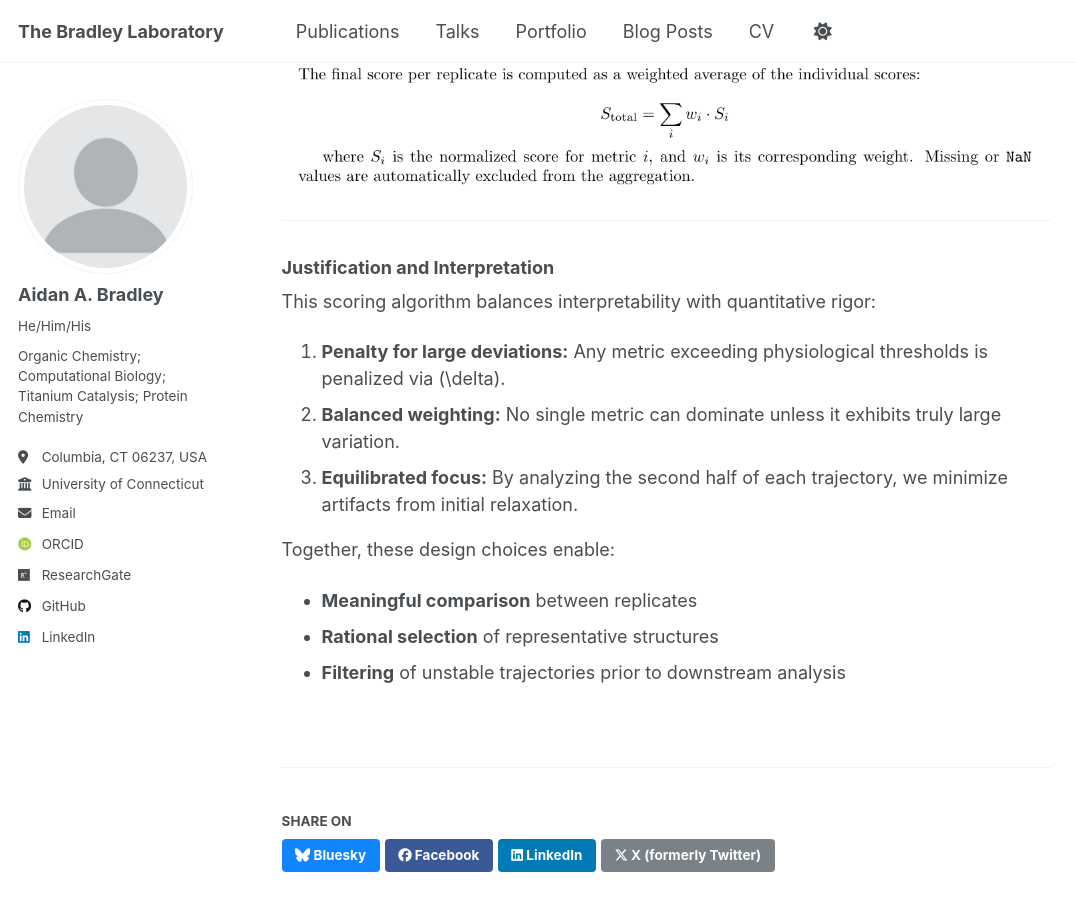
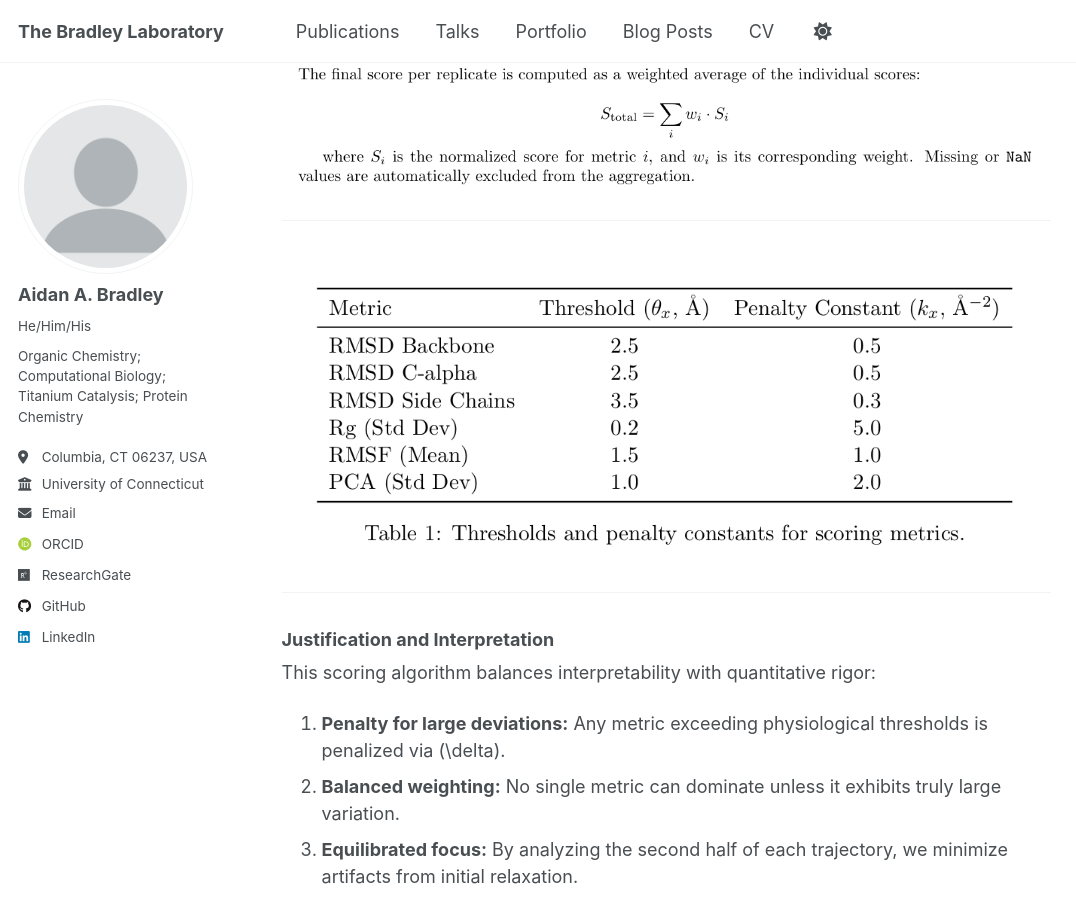
Before and after one commit to aab18011/aab18011.github.io, a Jekyll site: the page built from _portfolio/portfolio4.md, in a window 1280 px wide and 900 px high, scrolled down 1835 px. Shown: the whole window, without its empty margins (0-1076 px from the left). Built offline with Jekyll 4.4.1, drawn with Linux system fonts in a browser that asks for light colours; some web fonts are replaced; a script that is not in the unit is left out.

Commit message:
Update portfolio4.md

```diff
--- a/_portfolio/portfolio4.md
+++ b/_portfolio/portfolio4.md
@@ -41,6 +41,10 @@ Each metric is converted into a normalized score in the range \([0,100]\) using
 
 ---
 
+<br/><img src='/images/score-matrix.png'>
+
+---
+
 ### Justification and Interpretation
 
 This scoring algorithm balances interpretability with quantitative rigor:
```
